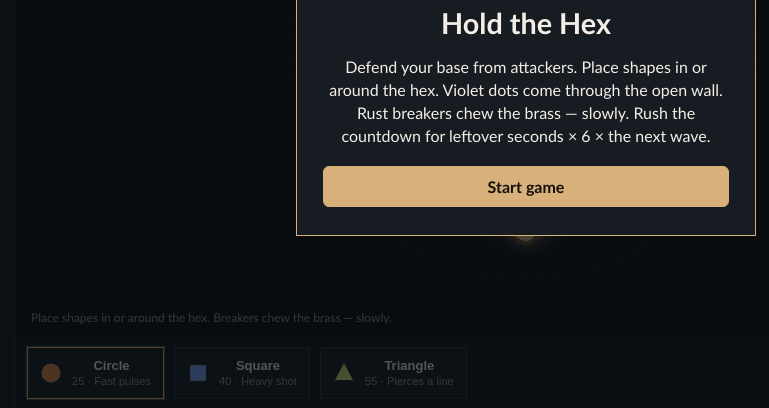
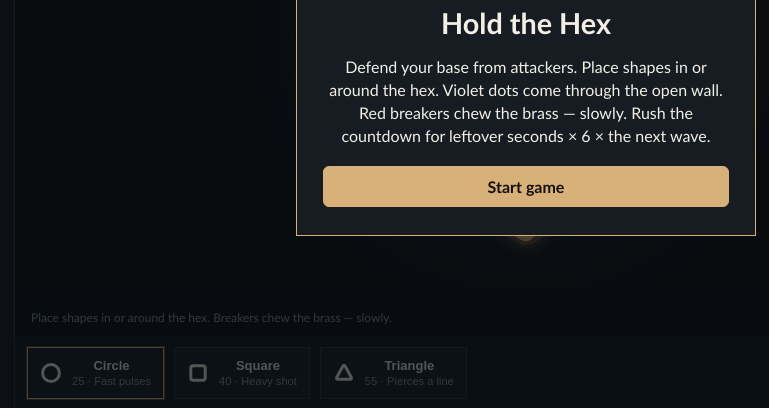
Before and after one commit to jezjsa/form-hold, a website built with Vite: page index.html in a window 1280 px wide. Shown: the part 631-1039 px from the top of the page, 114-883 px from the left. Built offline with nearby package versions, Linux system fonts and the light colour scheme; no server answers; animation ran at ten frames a second.

Commit message:
Draw your guns as white outlines so they do not match the red breakers or the ice-blue core.
Co-authored-by: Cursor <cursoragent@cursor.com>

```diff
--- a/index.html
+++ b/index.html
@@ -94,7 +94,7 @@
           <div class="panel">
             <p class="kicker" id="overlay-kicker">Hex · Easy</p>
             <h2 id="overlay-title">Hold the Hex</h2>
-            <p id="overlay-copy" class="overlay-copy">Defend your base from attackers. Place shapes in or around the hex. Violet dots come through the open wall. Rust breakers chew the brass — slowly. Rush the countdown for leftover seconds × 6 × the next wave.</p>
+            <p id="overlay-copy" class="overlay-copy">Defend your base from attackers. Place shapes in or around the hex. Violet dots come through the open wall. Red breakers chew the brass — slowly. Rush the countdown for leftover seconds × 6 × the next wave.</p>
             <p id="overlay-score" class="overlay-score hidden"></p>
             <div id="run-recap" class="run-recap hidden"></div>
             <form id="score-form" class="score-form hidden">
--- a/js/game.js
+++ b/js/game.js
@@ -13,7 +13,6 @@ const TYPES = {
     range: 118,
     rate: 6.2,
     damage: 3.2,
-    color: "#e08a4a",
     blurb: "Fast pulses",
   },
   square: {
@@ -22,7 +21,6 @@ const TYPES = {
     range: 156,
     rate: 1.35,
     damage: 16,
-    color: "#7aa2ff",
     blurb: "Heavy shot",
   },
   triangle: {
@@ -32,10 +30,11 @@ const TYPES = {
     rate: 2.1,
     damage: 7,
     pierce: 3,
-    color: "#c6e36a",
     blurb: "Pierces a line",
   },
 };
+const SHAPE_STROKE = "#f3efe6";
+const SHOT_STROKE = "#f3efe6";
 
 const $ = (id) => document.getElementById(id);
 
@@ -47,25 +46,68 @@ function makeWalls() {
   }));
 }
 
-function drawShape(ctx, kind, x, y, size, color) {
-  ctx.fillStyle = color;
-  ctx.strokeStyle = "rgba(255,255,255,0.22)";
-  ctx.lineWidth = 1.2;
+function roundedPoly(ctx, points, radius) {
+  const n = points.length;
+  for (let i = 0; i < n; i += 1) {
+    const prev = points[(i + n - 1) % n];
+    const curr = points[i];
+    const next = points[(i + 1) % n];
+    const inX = curr.x - prev.x;
+    const inY = curr.y - prev.y;
+    const outX = next.x - curr.x;
+    const outY = next.y - curr.y;
+    const inLen = Math.hypot(inX, inY) || 1;
+    const outLen = Math.hypot(outX, outY) || 1;
+    const r = Math.min(radius, inLen / 2, outLen / 2);
+    const startX = curr.x - (inX / inLen) * r;
+    const startY = curr.y - (inY / inLen) * r;
+    const endX = curr.x + (outX / outLen) * r;
+    const endY = curr.y + (outY / outLen) * r;
+    if (i === 0) ctx.moveTo(startX, startY);
+    else ctx.lineTo(startX, startY);
+    ctx.quadraticCurveTo(curr.x, curr.y, endX, endY);
+  }
+  ctx.closePath();
+}
+
+function shapeStrokeWidth(ctx) {
+  const canvas = ctx.canvas;
+  const cssW = canvas.clientWidth || canvas.width;
+  return 3 * (cssW ? canvas.width / cssW : 1);
+}
+
+function drawShape(ctx, kind, x, y, size) {
+  ctx.save();
+  ctx.strokeStyle = SHAPE_STROKE;
+  ctx.lineWidth = shapeStrokeWidth(ctx);
+  ctx.lineJoin = "round";
+  ctx.lineCap = "round";
   ctx.beginPath();
   if (kind === "circle") {
-    ctx.arc(x, y, size * 0.46, 0, Math.PI * 2);
+    ctx.arc(x, y, size * 0.42, 0, Math.PI * 2);
   } else if (kind === "square") {
-    const s = size * 0.38;
-    ctx.rect(x - s, y - s, s * 2, s * 2);
+    const s = size * 0.36;
+    const radius = Math.max(2.4, size * 0.09);
+    if (typeof ctx.roundRect === "function") {
+      ctx.roundRect(x - s, y - s, s * 2, s * 2, radius);
+    } else {
+      roundedPoly(ctx, [
+        { x: x - s, y: y - s },
+        { x: x + s, y: y - s },
+        { x: x + s, y: y + s },
+        { x: x - s, y: y + s },
+      ], radius);
+    }
   } else {
-    const r = size * 0.48;
-    ctx.moveTo(x, y - r);
-    ctx.lineTo(x + r * 0.9, y + r * 0.72);
-    ctx.lineTo(x - r * 0.9, y + r * 0.72);
-    ctx.closePath();
+    const h = size * 0.44;
+    roundedPoly(ctx, [
+      { x, y: y - h },
+      { x: x + h * 0.95, y: y + h * 0.72 },
+      { x: x - h * 0.95, y: y + h * 0.72 },
+    ], Math.max(2.4, size * 0.1));
   }
-  ctx.fill();
   ctx.stroke();
+  ctx.restore();
 }
 
 export function startGame(canvas, hooks = {}) {
@@ -119,7 +161,7 @@ export function startGame(canvas, hooks = {}) {
       <span><b>${spec.name}</b><small>${spec.cost} · ${spec.blurb}</small></span>
     `;
     const icon = btn.querySelector("canvas").getContext("2d");
-    drawShape(icon, id, 11, 11, 20, spec.color);
+    drawShape(icon, id, 11, 11, 20);
     btn.addEventListener("click", () => {
       state.selected = id;
       for (const node of ui.shapes.children) node.classList.toggle("on", node.dataset.type === id);
@@ -592,7 +634,7 @@ export function startGame(canvas, hooks = {}) {
         y1: turret.y,
         x2: turret.x + ux * spec.range,
         y2: turret.y + uy * spec.range,
-        color: spec.color,
+        color: SHOT_STROKE,
         life: 0.12,
         wide: 2.4,
       });
@@ -606,7 +648,7 @@ export function startGame(canvas, hooks = {}) {
       y1: turret.y,
       x2: target.x,
       y2: target.y,
-      color: spec.color,
+      color: SHOT_STROKE,
       life: turret.type === "square" ? 0.16 : 0.08,
       wide: turret.type === "square" ? 3.2 : 1.6,
     });
@@ -834,7 +876,7 @@ export function startGame(canvas, hooks = {}) {
 
     if (state.hover) {
       ctx.globalAlpha = state.hover.ok ? 0.55 : 0.22;
-      drawShape(ctx, state.selected, state.hover.x, state.hover.y, 28, TYPES[state.selected].color);
+      drawShape(ctx, state.selected, state.hover.x, state.hover.y, 28);
       ctx.globalAlpha = 1;
       if (state.hover.ok) {
         ctx.beginPath();
@@ -849,7 +891,7 @@ export function startGame(canvas, hooks = {}) {
       ctx.fillStyle = "rgba(0,0,0,0.28)";
       ctx.ellipse(turret.x + 4, turret.y + 8, 12, 5, 0, 0, Math.PI * 2);
       ctx.fill();
-      drawShape(ctx, turret.type, turret.x, turret.y, 30, TYPES[turret.type].color);
+      drawShape(ctx, turret.type, turret.x, turret.y, 30);
     }
 
     for (const shot of state.shots) {
@@ -868,9 +910,9 @@ export function startGame(canvas, hooks = {}) {
       const r = breaker ? ENEMY_R + 2.2 : ENEMY_R;
       ctx.beginPath();
       ctx.fillStyle = breaker
-        ? (enemy.chewing ? "#e39a4a" : "#c46a32")
+        ? (enemy.chewing ? "#ff6b5a" : "#e24b4b")
         : (enemy.atBase ? "#e8a0ff" : "#c45cff");
-      ctx.shadowColor = breaker ? "rgba(227, 154, 74, 0.5)" : "rgba(196, 92, 255, 0.5)";
+      ctx.shadowColor = breaker ? "rgba(226, 75, 75, 0.55)" : "rgba(196, 92, 255, 0.5)";
       ctx.shadowBlur = 10;
       if (breaker) {
         ctx.moveTo(enemy.x, enemy.y - r);
@@ -884,7 +926,7 @@ export function startGame(canvas, hooks = {}) {
       ctx.shadowBlur = 0;
       ctx.fillStyle = "rgba(0,0,0,0.35)";
       ctx.fillRect(enemy.x - 8, enemy.y - 14, 16, 2);
-      ctx.fillStyle = breaker ? "#e08a4a" : "#7ad4ff";
+      ctx.fillStyle = breaker ? "#ff6b5a" : "#e8a0ff";
       ctx.fillRect(enemy.x - 8, enemy.y - 14, 16 * Math.max(0, enemy.hp / enemy.max), 2);
     }
 
--- a/js/main.js
+++ b/js/main.js
@@ -143,7 +143,7 @@ function showStartCard() {
   overlay?.classList.remove("hidden");
   if (title) title.textContent = "Hold the Hex";
   if (copy) {
-    copy.textContent = "Defend your base from attackers. Place shapes in or around the hex. Violet dots come through the open wall. Rust breakers chew the brass — slowly. Rush the countdown for leftover seconds × 6 × the next wave.";
+    copy.textContent = "Defend your base from attackers. Place shapes in or around the hex. Violet dots come through the open wall. Red breakers chew the brass — slowly. Rush the countdown for leftover seconds × 6 × the next wave.";
     copy.classList.remove("hidden");
   }
   score?.classList.add("hidden");
```
